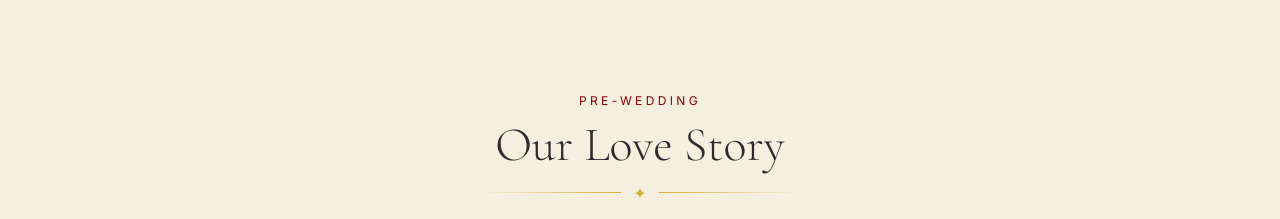
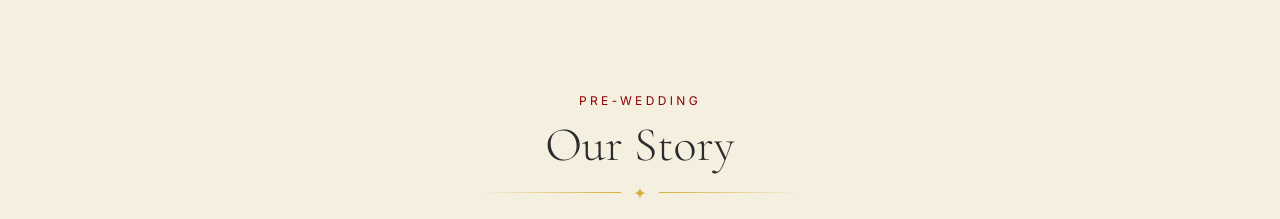
Before and after one commit to gohanrohith/rwedsd, a React (Vite) app: page / in a window 1280 px wide. Shown: the part 3900-4119 px from the top of the page. Built offline with nearby package versions, Linux system fonts and the light colour scheme.

Commit message:
Update gallery section heading to Our Story
Co-Authored-By: Claude Sonnet 4.6 <noreply@anthropic.com>

```diff
--- a/src/components/Gallery.jsx
+++ b/src/components/Gallery.jsx
@@ -28,7 +28,7 @@ export default function Gallery() {
               Pre-Wedding
             </p>
             <h2 className="font-serif text-4xl md:text-5xl font-light" style={{ color: '#2C2C2C' }}>
-              Our Love Story
+              Our Story
             </h2>
             <OrnamentDivider className="mt-4 max-w-xs mx-auto" />
           </div>
```
